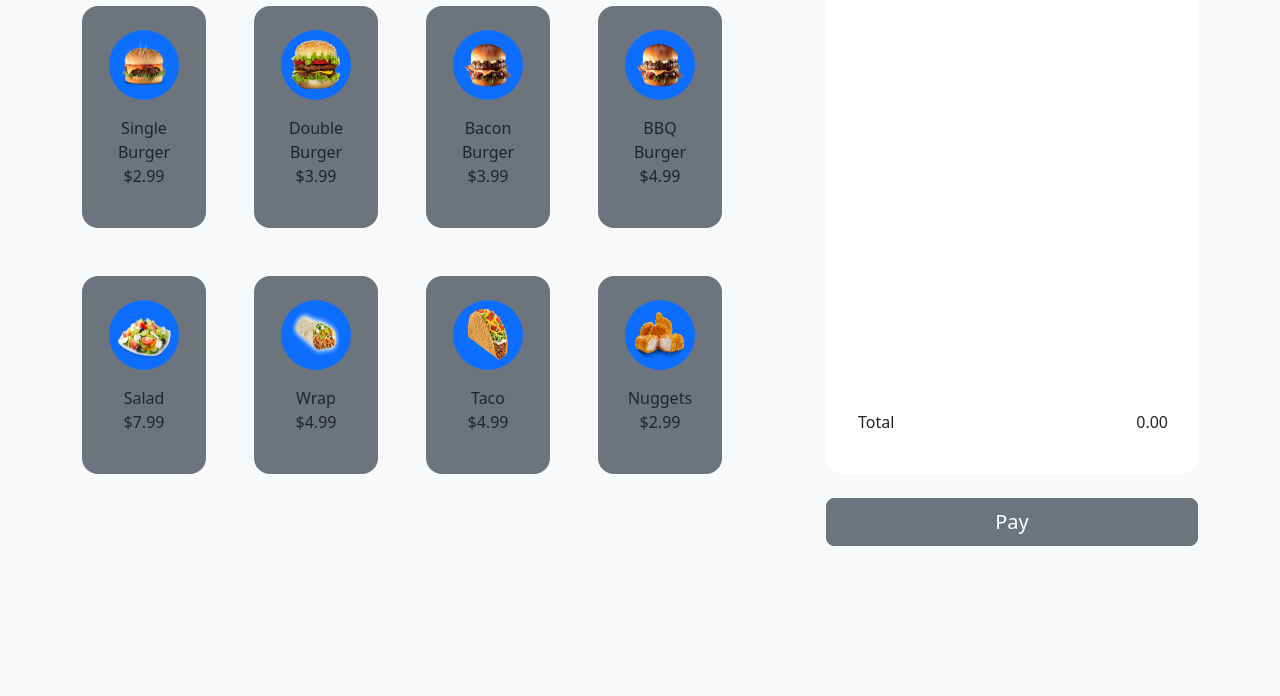
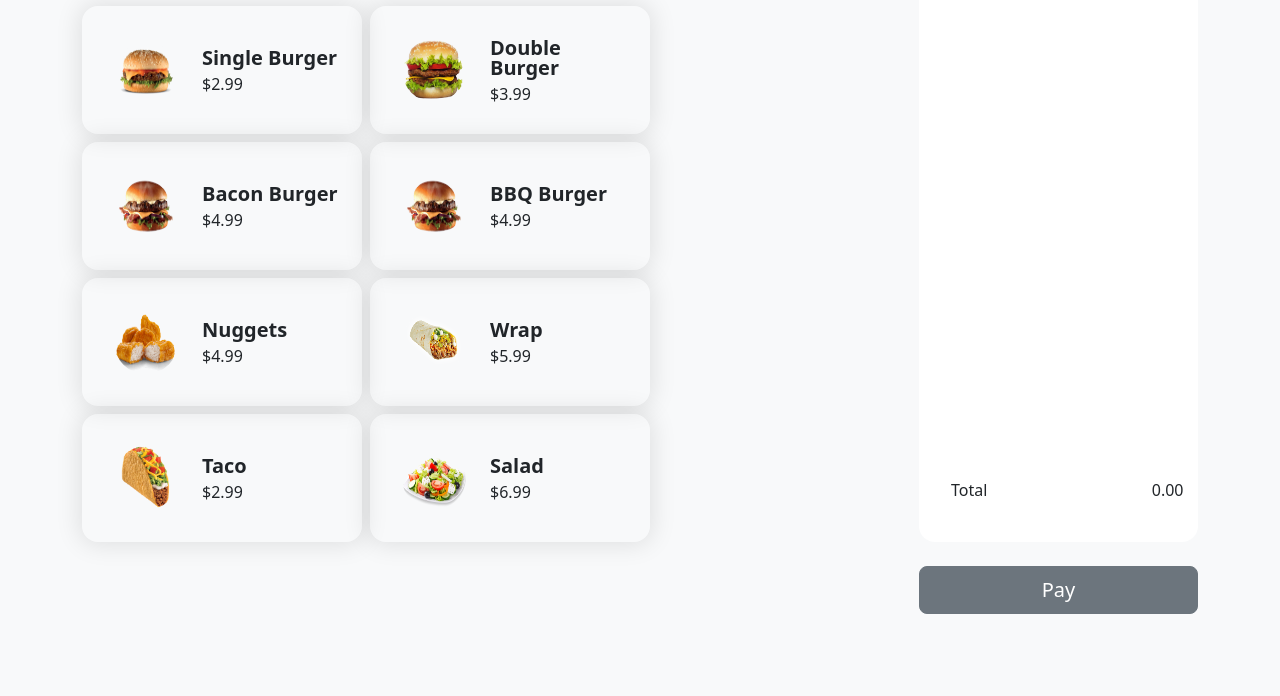
Before and after one commit to antoniocaraballo/Cashier-Dashboard, a website: page index.html in a window 1280 px wide. Shown: the part 104-800 px from the top of the page. Drawn offline with nearby package versions, Linux system fonts and the light colour scheme.

Commit message:
Add item cards style and add event listeners to each card in js

```diff
--- /dev/null
+++ b/app.js
@@ -0,0 +1,20 @@
+let menuItems = document.querySelectorAll(".item");
+
+let cart = document.querySelector("#cart");
+
+for (var i = 0; i < menuItems.length; i++) {
+  let item = menuItems[i];
+
+  item.addEventListener("click", addToCart);
+
+  function addToCart() {
+    // console.log("works");
+    this.classList.toggle("bg-success");
+
+    if (item.classList.contains("bg-success")) {
+      console.log(cart.innerHTML);
+    } else {
+      console.log("works");
+    }
+  }
+}
--- a/index.html
+++ b/index.html
@@ -15,115 +15,135 @@
         <h2 class="fw-light mb-5">
           <span class="fw-semibold">Choose</span> Order
         </h2>
-        <div class="d-flex gap-5 flex-wrap">
+        <!-- Items -->
+        <div class="d-flex gap-2 flex-wrap justify-content-start">
           <div
-            class="bg-secondary p-4 rounded-4 d-flex flex-column align-items-center col-2 text-center"
+            class="item width-280 d-flex align-items-center p-4 rounded-4 box-shadow hover"
           >
             <img
-              width="70px"
-              height="70px"
-              class="bg-primary rounded-circle p-2 mb-3"
+              width="80px"
+              height="80px"
+              class="p-2 rounded-circle"
               src="./imgs/single-burger.png"
               alt=""
             />
-            <p class="mb-0">Single Burger</p>
-            <p value="2.99">$2.99</p>
+            <div class="ms-3">
+              <p class="fs-5 fw-semibold lh-1 mb-2">Single Burger</p>
+              <p class="lh-1 mb-0" value="2.99">$2.99</p>
+            </div>
           </div>
           <div
-            class="bg-secondary p-4 rounded-4 d-flex flex-column align-items-center col-2 text-center"
+            class="item width-280 d-flex align-items-center p-4 rounded-4 box-shadow hover"
           >
             <img
-              width="70px"
-              height="70px"
-              class="bg-primary rounded-circle p-2 mb-3"
+              width="80px"
+              height="80px"
+              class="p-2 rounded-circle"
               src="./imgs/double-burger.png"
               alt=""
             />
-            <p class="mb-0">Double Burger</p>
-            <p value="3.99">$3.99</p>
+            <div class="ms-3">
+              <p class="fs-5 fw-semibold lh-1 mb-2">Double Burger</p>
+              <p class="lh-1 mb-0" value="3.99">$3.99</p>
+            </div>
           </div>
           <div
-            class="bg-secondary p-4 rounded-4 d-flex flex-column align-items-center col-2 text-center"
+            class="item width-280 d-flex align-items-center p-4 rounded-4 box-shadow hover"
           >
             <img
-              width="70px"
-              height="70px"
-              class="bg-primary rounded-circle p-2 mb-3"
+              width="80px"
+              height="80px"
+              class="p-2 rounded-circle"
               src="./imgs/bacon-burger.png"
               alt=""
             />
-            <p class="mb-0">Bacon Burger</p>
-            <p value="3.99">$3.99</p>
+            <div class="ms-3">
+              <p class="fs-5 fw-semibold lh-1 mb-2">Bacon Burger</p>
+              <p class="lh-1 mb-0" value="4.99">$4.99</p>
+            </div>
           </div>
           <div
-            class="bg-secondary p-4 rounded-4 d-flex flex-column align-items-center col-2 text-center"
+            class="item width-280 d-flex align-items-center p-4 rounded-4 box-shadow hover"
           >
             <img
-              width="70px"
-              height="70px"
-              class="bg-primary rounded-circle p-2 mb-3"
+              width="80px"
+              height="80px"
+              class="p-2 rounded-circle"
               src="./imgs/bbq-burger.png"
               alt=""
             />
-            <p class="mb-0">BBQ Burger</p>
-            <p value="4.99">$4.99</p>
+            <div class="ms-3">
+              <p class="fs-5 fw-semibold lh-1 mb-2">BBQ Burger</p>
+              <p class="lh-1 mb-0" value="4.99">$4.99</p>
+            </div>
           </div>
           <div
-            class="bg-secondary p-4 rounded-4 d-flex flex-column align-items-center col-2 text-center"
+            class="item width-280 d-flex align-items-center p-4 rounded-4 box-shadow hover"
           >
             <img
-              width="70px"
-              height="70px"
-              class="bg-primary rounded-circle p-2 mb-3"
+              width="80px"
+              height="80px"
+              class="p-2 rounded-circle"
+              src="./imgs/nuggets.png"
+              alt=""
+            />
+            <div class="ms-3">
+              <p class="fs-5 fw-semibold lh-1 mb-2">Nuggets</p>
+              <p class="lh-1 mb-0" value="4.99">$4.99</p>
+            </div>
+          </div>
+          <div
+            class="item width-280 d-flex align-items-center p-4 rounded-4 box-shadow hover"
+          >
+            <img
+              width="80px"
+              height="80px"
+              class="p-2 rounded-circle"
+              src="./imgs/wrap.png"
+              alt=""
+            />
+            <div class="ms-3">
+              <p class="fs-5 fw-semibold lh-1 mb-2">Wrap</p>
+              <p class="lh-1 mb-0" value="5.99">$5.99</p>
+            </div>
+          </div>
+          <div
+            class="item width-280 d-flex align-items-center p-4 rounded-4 box-shadow hover"
+          >
+            <img
+              width="80px"
+              height="80px"
+              class="p-2 rounded-circle"
+              src="./imgs/taco.png"
+              alt=""
+            />
+            <div class="ms-3">
+              <p class="fs-5 fw-semibold lh-1 mb-2">Taco</p>
+              <p class="lh-1 mb-0" value="2.99">$2.99</p>
+            </div>
+          </div>
+          <div
+            class="item width-280 d-flex align-items-center p-4 rounded-4 box-shadow hover"
+          >
+            <img
+              width="80px"
+              height="80px"
+              class="p-2 rounded-circle"
               src="./imgs/salad.png"
               alt=""
             />
-            <p class="mb-0">Salad</p>
-            <p value="7.99">$7.99</p>
-          </div>
-          <div
-            class="bg-secondary p-4 rounded-4 d-flex flex-column align-items-center col-2 text-center"
-          >
-            <img
-              width="70px"
-              height="70px"
-              class="bg-primary rounded-circle p-2 mb-3"
-              src="./imgs/wrap.png"
-              alt=""
-            />
-            <p class="mb-0">Wrap</p>
-            <p value="4.99">$4.99</p>
-          </div>
-          <div
-            class="bg-secondary p-4 rounded-4 d-flex flex-column align-items-center col-2 text-center"
-          >
-            <img
-              width="70px"
-              height="70px"
-              class="bg-primary rounded-circle p-2 mb-3"
-              src="./imgs/taco.png"
-              alt=""
-            />
-            <p class="mb-0">Taco</p>
-            <p value="4.99">$4.99</p>
-          </div>
-          <div
-            class="bg-secondary p-4 rounded-4 d-flex flex-column align-items-center col-2 text-center"
-          >
-            <img
-              width="70px"
-              height="70px"
-              class="bg-primary rounded-circle p-2 mb-3"
-              src="./imgs/nuggets.png"
-              alt=""
-            />
-            <p class="mb-0">Nuggets</p>
-            <p value="2.99">$2.99</p>
+            <div class="ms-3">
+              <p class="fs-5 fw-semibold lh-1 mb-2">Salad</p>
+              <p class="lh-1 mb-0" value="6.99">$6.99</p>
+            </div>
           </div>
         </div>
       </div>
       <!-- Cart -->
-      <div class="col-4 rounded-4 bg-white p-4 position-relative">
+      <div
+        id="cart"
+        class="col-3 rounded-4 bg-white p-4 position-relative d-flex ms-auto"
+      >
         <h2 class="fw-light mb-5">
           <span class="fw-semibold">Your</span> Order
         </h2>
@@ -137,8 +157,9 @@
     </div>
     <!-- Pay Button -->
     <div class="container d-flex justify-content-end">
-      <button class="btn btn-lg btn-secondary col-4">Pay</button>
+      <button class="btn btn-lg btn-secondary col-3">Pay</button>
     </div>
   </body>
+  <script src="./app.js"></script>
   <script src="./node_modules/bootstrap/dist/js/bootstrap.js"></script>
 </html>
--- a/scss/main.scss
+++ b/scss/main.scss
@@ -3,3 +3,17 @@
 // * {
 //   outline: 1px solid red;
 // }
+
+.box-shadow {
+  box-shadow: 0 0 25px 3px rgba(0, 0, 0, 0.1);
+}
+
+.width-280 {
+  width: 280px;
+}
+
+.hover {
+  &:hover {
+    cursor: pointer;
+  }
+}
```
Also changed, not shown: css/main.css.
